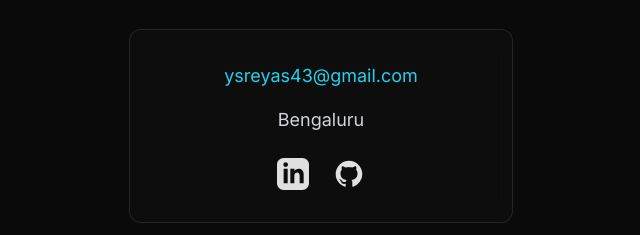
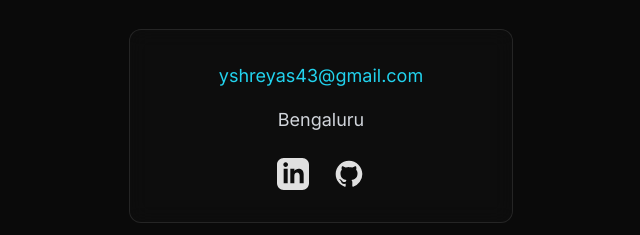
Before and after one commit to Shreyas-Y2003/PORTFOLIO, a plain HTML site: page index.html in a window 1280 px wide. Shown: the part 2733-2968 px from the top of the page, 319-959 px from the left. Drawn offline with nearby package versions, Linux system fonts and the light colour scheme; animation ran at ten frames a second.

Commit message:
Update index.html

```diff
--- a/index.html
+++ b/index.html
@@ -178,7 +178,7 @@
                 <h2 class="text-3xl md:text-4xl font-bold mb-4 neon-text-magenta">Get In Touch</h2>
                 <p class="text-lg text-gray-400 mb-8 max-w-2xl mx-auto">I'm currently seeking new opportunities. Feel free to reach out!</p>
                 <div class="glassmorphism max-w-sm mx-auto p-8 rounded-xl">
-                    <a href="mailto:ysreyas43@gmail.com" class="block text-lg text-cyan-400 hover:underline mb-4">ysreyas43@gmail.com</a>
+                    <a href="mailto:ysreyas43@gmail.com" class="block text-lg text-cyan-400 hover:underline mb-4">yshreyas43@gmail.com</a>
                     <p class="text-lg text-gray-300 mb-6">Bengaluru</p>
                     <div class="flex justify-center space-x-6">
                         <a href="https://linkedin.com/in/shreyas-y-79a198250" target="_blank" class="hover:text-cyan-400 transition-colors duration-300">
```
